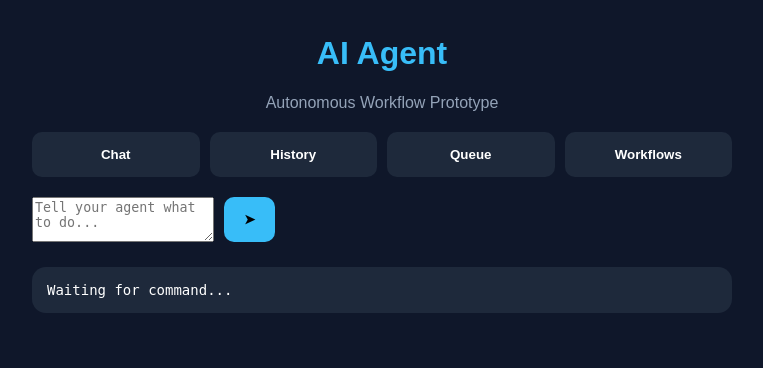
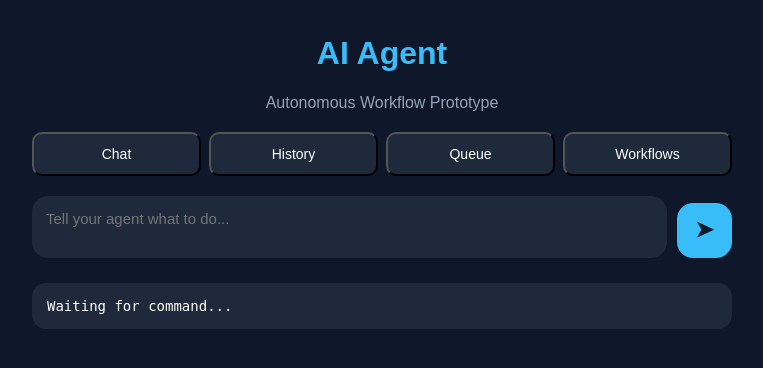
Before and after one commit to shivrajsinghania/Onix-AI-agent, a Flask app: page / in a window 1280 px wide. Shown: the top 368 px of the page, without its empty margins (258-1021 px from the left). Run offline with Flask 3, Linux system fonts and the light colour scheme.

Commit message:
Update agent.css

```diff
--- a/static/css/agent.css
+++ b/static/css/agent.css
@@ -20,25 +20,43 @@ body {
 
     .input-box {
       display: flex;
+      align-items: flex-end;
       gap: 10px;
       margin-top: 20px;
     }
-    input {
+    textarea {
       flex: 1;
-      padding: 15px;
-      border: none;
-      border-radius: 10px;
       background: #1e293b;
       color: white;
-      font-size: 16px;
+      border: none;
+      border-radius: 16px;
+      padding: 14px;
+      font-size: 15px;
+      font-family: Arial;
+      resize: none;
+      outline: none;
+      min-height: 55px;
+      max-height: 140px;
+      box-sizing: border-box;
+      transition: 0.2s;
     }
-    button {
-      padding: 15px 20px;
+    textarea:focus {
+      box-shadow: 0 0 0 2px #38bdf8;
+    }
+    .send-btn {
+      width: 55px;
+      height: 55px;
       border: none;
-      border-radius: 10px;
+      border-radius: 16px;
       background: #38bdf8;
-      color: black;
+      color: #0f172a;
+      font-size: 22px;
       font-weight: bold;
+      cursor: pointer;
+      flex-shrink: 0;
+    }
+    .send-btn:active {
+      transform: scale(0.96);
     }
     button:active {
       transform: scale(0.98);
@@ -61,16 +79,18 @@ body {
     }
     .tabs {
       display: flex;
-      gap: 10px;
+      gap: 8px;
       margin-top: 20px;
       margin-bottom: 20px;
-      overflow-x: auto;
     }
     .tabs button {
       flex: 1;
       background: #1e293b;
       color: white;
-      min-width: 100px;
+      padding: 12px 8px;
+      font-size: 14px;
+      border-radius: 10px;
+      white-space: nowrap;
     }
     #data-tab {
       margin-top: 20px;
```
Also changed, not shown: other parts of static/css/agent.css (+25 -0 lines).
